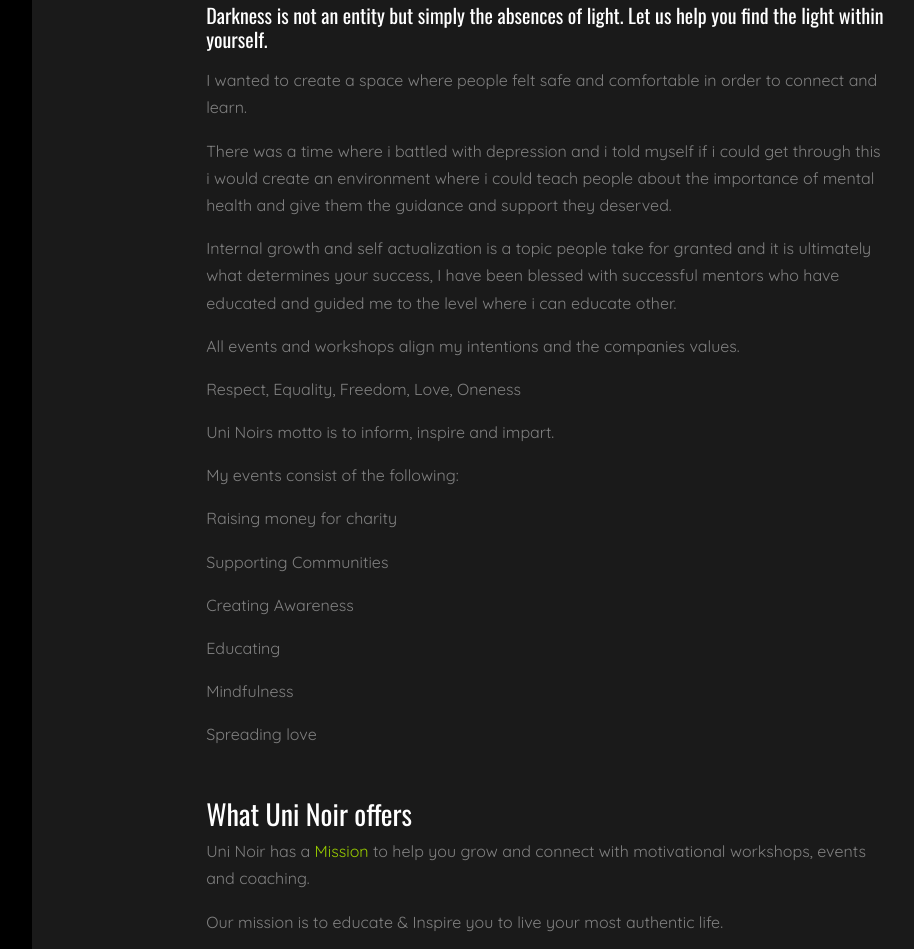
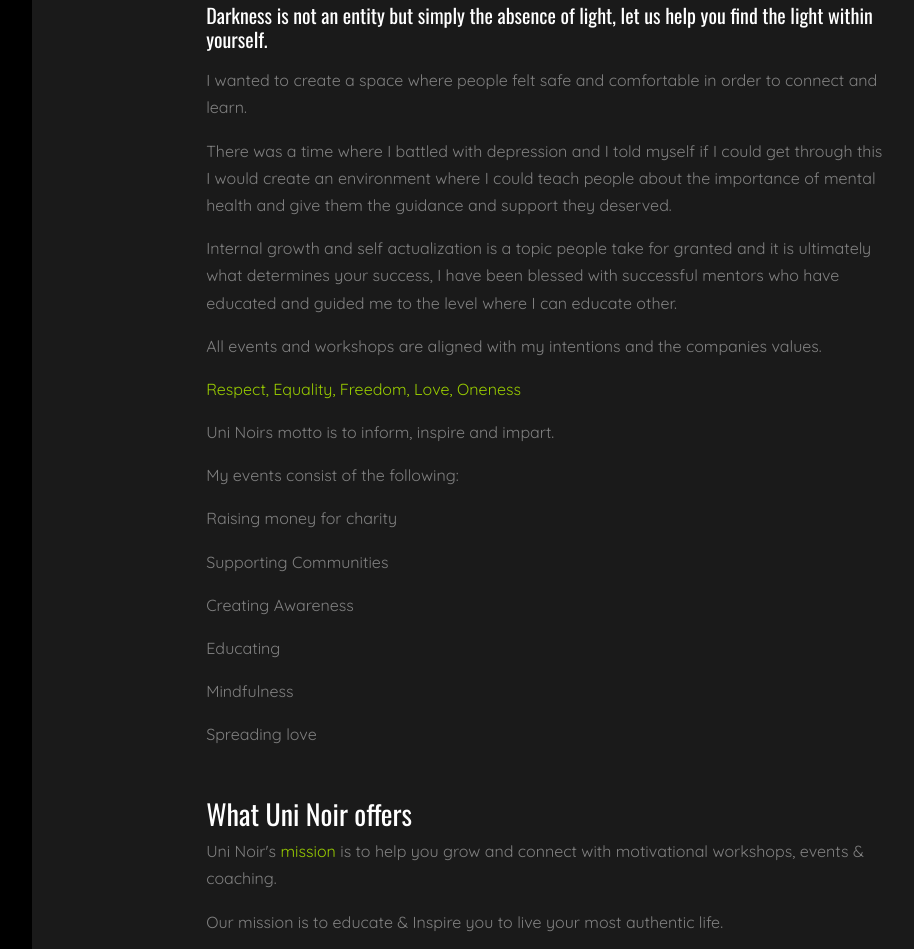
Before and after one commit to deanoreilly990/uninoir.co, a plain HTML site: page index.html in a window 1280 px wide. Shown: the part 1136-2085 px from the top of the page, without its empty margins (218-1132 px from the left). Drawn offline with nearby package versions, Linux system fonts and the light colour scheme; animation ran at ten frames a second; files whose address does not match are found by name.

Commit message:
final updates from Sandra

```diff
--- a/index.html
+++ b/index.html
@@ -83,13 +83,13 @@
                 <h2 class="heading text-uppercase text-white">Uni Noir</h2>
               <div data-aos="fade-up"  data-aos-delay="100">
               <h2 class="text-white">Welcome to Uni Noir</h2>
-                  <h5 class="text-white mt-5">Darkness is not an entity but simply the absences of light. Let us help you find the light within yourself.</h5>
+                  <h5 class="text-white mt-5">Darkness is not an entity but simply the absence of light, let us help you find the light within yourself.</h5>
                   <p> </p>
               <p>  I wanted to create a space where people felt safe and comfortable in order to connect and learn.</p>
-                <p>There was a time where i battled with depression and i told myself if i could get through this i would create an environment where i could teach people about the importance of mental health and give them the guidance and support they deserved. </p>
-                  <p>Internal growth and self actualization is a topic people take for granted and it is ultimately what determines your success, I have been blessed with successful mentors who have educated and guided me to the level where i can educate other.</p>
-                  <p>All events  and workshops align my intentions and the companies values.</p>
-                  <p>Respect, Equality, Freedom, Love, Oneness</p>
+                <p>There was a time where I battled with depression and I told myself if I could get through this I would create an environment where I could teach people about the importance of mental health and give them the guidance and support they deserved. </p>
+                  <p>Internal growth and self actualization is a topic people take for granted and it is ultimately what determines your success, I have been blessed with successful mentors who have educated and guided me to the level where I can educate other.</p>
+                  <p>All events and workshops are aligned with my intentions and the companies values.</p>
+                  <p><a href="#">Respect, Equality, Freedom, Love, Oneness</a></p>
                   <p>Uni Noirs motto is to inform, inspire and impart.</p>
                   <p>My events consist of the following:</p>
                   <p>Raising money for charity</p>
@@ -103,7 +103,7 @@
 
 
               <h3 class="text-white mt-5">What Uni Noir offers</h3>
-              <p>Uni Noir has a  <a href="#">Mission</a> to help you grow and connect with motivational workshops, events and coaching.</p>
+                  <p>Uni Noir's <a href="#">mission<a></a> is to help you grow and connect with motivational workshops, events & coaching.</p>
                   <p>Our mission is to educate & Inspire you to live your most authentic life.</p>
                   <p> We offer: </p>
               <div class="d-block d-md-flex mt-5">
@@ -143,7 +143,7 @@
                            <p>FOUNDER & MOTIVATIONAL SPEAKER</p>
                           <p>&ldquo; I AM THE FOUNDER OF UNI NOIR  AND AN ASPIRING LIFE COACH.
                                 I HAVE A BA IN BUSINESS WITH PSYCHOLOGY AND RECENTLY COMPLETED A MIND-VALLEY COACHING COURSE.
-                               MY LIFE PURPOSE IS TO HELP OTHERS FIND THE LIGHT WITHIN THEMSELVES WITH EVENTS COUCHING AND COUNSELLING.&rdquo;</p>
+                                MY PURPOSE IN LIFE IS TO  HELP OTHERS FIND THE LIGHT WITHIN THEMSELVES THROUGH COUNSELLING, MOTIVATIONAL WORKSHOPS AND EVENTS.&rdquo;</p>
                       </blockquote>
                     </div>
 
@@ -173,7 +173,7 @@
                       </figure>
                       <p class="text-white"><strong>Tunrayo Nuga</strong></p>
                       <blockquote>
-                          <p>ACTIVITY COORDINATOR</p>
+                          <p>CASE MANAGER</p>
                         <p>&ldquo;I HAVE A BA IN SOCIAL STUDIES MY DAY JOB INVOLVES SUPPORTING PEOPLE ON THEIR PATHWAY TO LIVING A BETTER LIFE.I WORK INTENTLY WITH PEOPLE EVERYDAY AS A FAMILY ACCOUNT MANAGER FOR FOCUS IRELAND.&rdquo;</p>
                       </blockquote>
                     </div>
```
Also changed, not shown: 2 other files.
